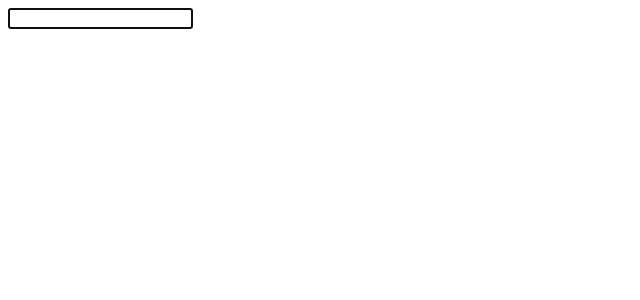
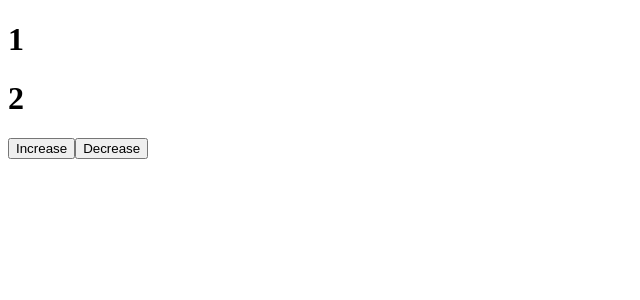
Before and after one commit to hyeonjinan096/FE-devcourse_vue, a Vue app: page / in a window 1280 px wide. Shown: the top 300 px of the page, without its empty margins (0-640 px from the left). Built offline with nearby package versions, Linux system fonts and the light colour scheme.

Commit message:
Use_pinia

```diff
--- a/package.json
+++ b/package.json
@@ -9,6 +9,7 @@
     "preview": "vite preview"
   },
   "dependencies": {
+    "pinia": "^2.1.7",
     "vue": "^3.3.8"
   },
   "devDependencies": {
--- a/src/App.vue
+++ b/src/App.vue
@@ -1,7 +1,11 @@
 <script setup lang="ts">
-import CompositionAPI from './components/CompositionAPI.vue';
+import { useNumberStore } from './store/number';
+const numberStore = useNumberStore();
 </script>
 
 <template>
-    <CompositionAPI/>
+  <h1>{{ numberStore.number }}</h1>
+  <h1>{{ numberStore.double }}</h1>
+  <button @click="numberStore.increase">Increase</button>
+  <button @click="numberStore.decrease">Decrease</button>
 </template>
--- a/src/main.ts
+++ b/src/main.ts
@@ -1,4 +1,6 @@
 import { createApp } from 'vue';
+import { createPinia } from 'pinia';
 import App from './App.vue';
 
-createApp(App).mount('#app');
+const pinia = createPinia()
+createApp(App).use(pinia).mount('#app');
--- /dev/null
+++ b/src/store/number.ts
@@ -0,0 +1,21 @@
+import { defineStore } from 'pinia';
+
+export const useNumberStore = defineStore('number', {
+  state: () => ({
+    number: 1,
+  }),
+  getters: {
+    double(state) {
+      return state.number * 2;
+    },
+  },
+  actions: {
+    increase() {
+      //const{state, getters, commit,dispatch} = context
+      this.number += 1;
+    },
+    decrease() {
+      this.number -= 1;
+    },
+  },
+});
```
Also changed, not shown: 1 other file (tests, documents, lock files or other folders).
